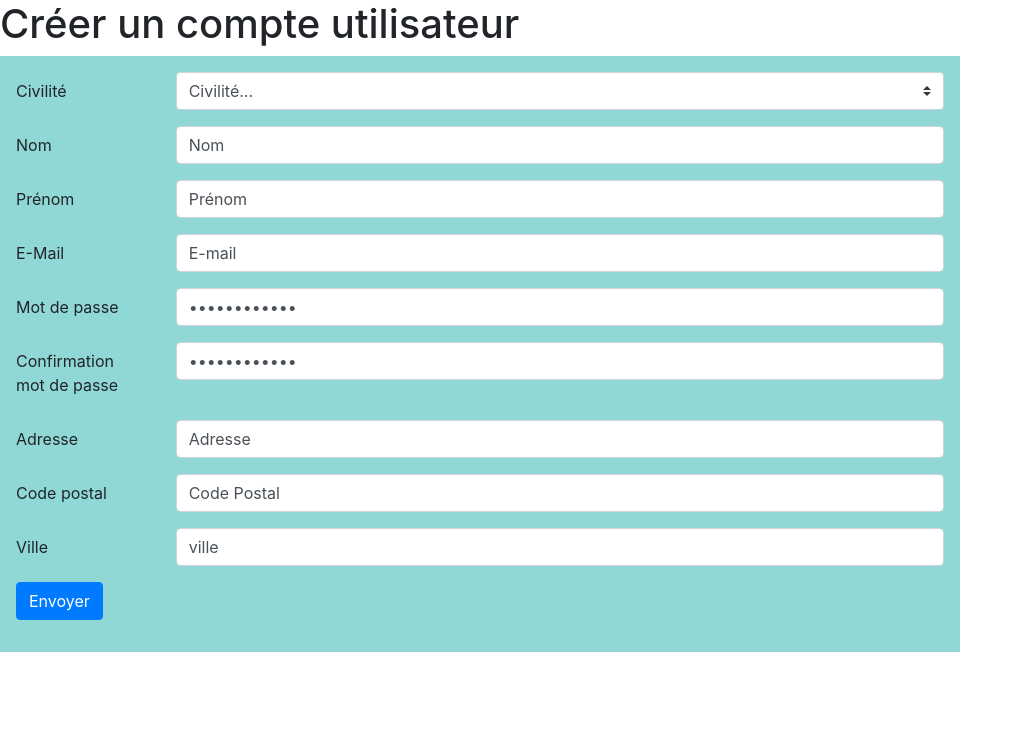
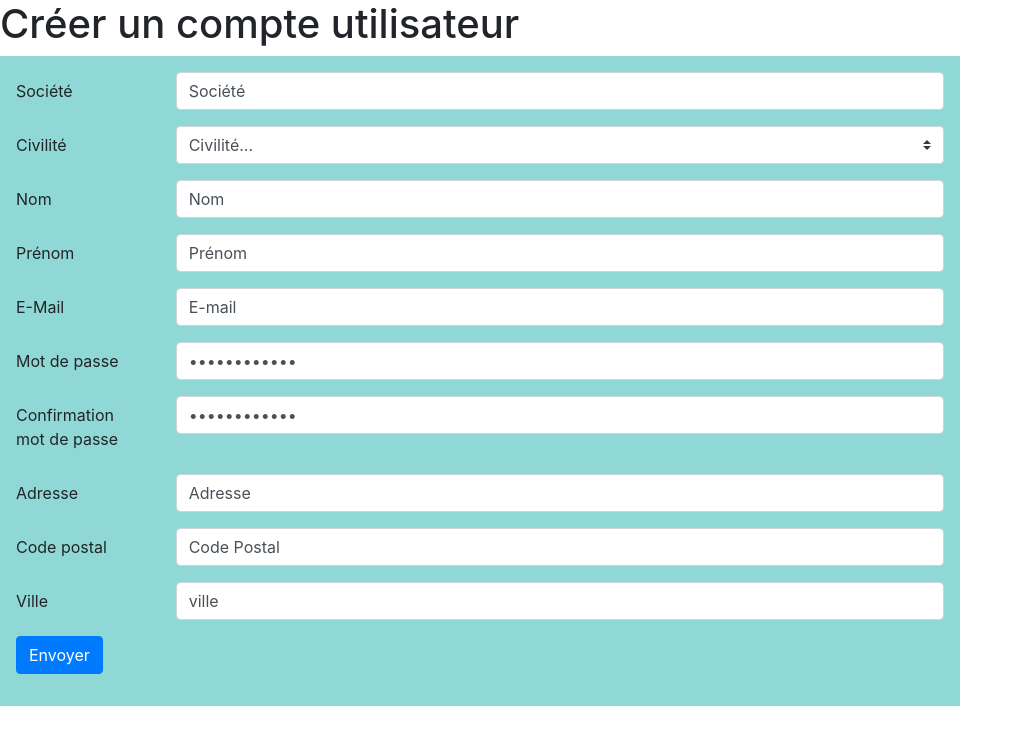
Before and after one commit to IronAgile/IronWebAgile, a Django app: page /register/ in a window 1280 px wide. Shown: the top 745 px of the page, without its empty margins (0-1023 px from the left). Run offline with Django 3.2, Linux system fonts and the light colour scheme; some libraries are stand-ins or nearby versions.

Commit message:
Ajoute champ société

```diff
--- a/IronAgileWebApp/templates/nouveauCompteForms.html
+++ b/IronAgileWebApp/templates/nouveauCompteForms.html
@@ -9,6 +9,14 @@
     <form>
 
         <div class="w-75 p-3" style="background-color: #8fd8d6;">
+
+          <div class="form-group row">
+            <label for="example-text-input" class="col-2 col-form-label">Société</label>
+            <div class="col-10">
+              <input class="form-control" type="text" value="Société">
+            </div>
+          </div>
+
           <div class="form-group row">
             <label for="example-text-input" class="col-2 col-form-label">Civilité</label>
             <div class="col-10">
```
